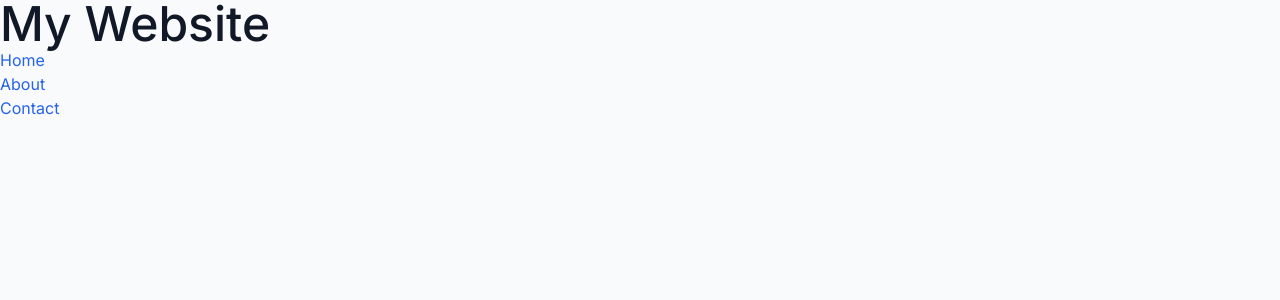
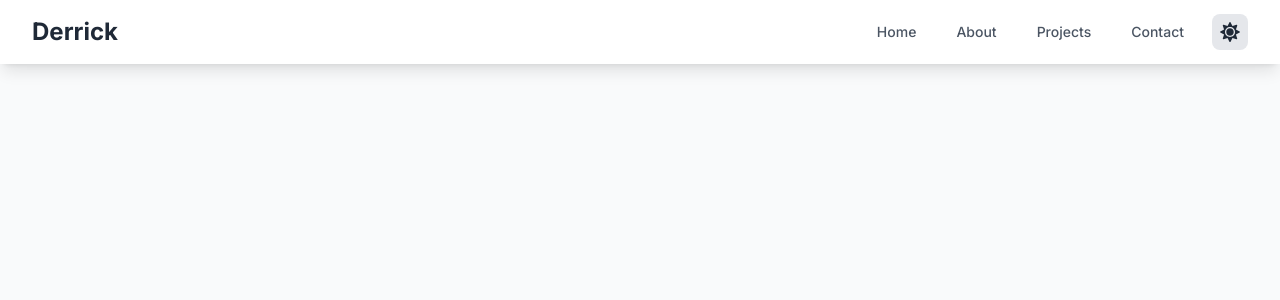
Before and after one commit to derrick1451/Portfolio, a React (Vite) app: page / in a window 1280 px wide. Shown: the top 300 px of the page. Built offline with nearby package versions, Linux system fonts and the light colour scheme.

Commit message:
Modify navbar

```diff
--- a/src/components/NavBar.jsx
+++ b/src/components/NavBar.jsx
@@ -1,12 +1,111 @@
+import { useState, useEffect } from 'react';
+import { FaMoon, FaSun } from 'react-icons/fa';
+import { motion } from 'framer-motion';
+
 export default function NavBar() {
+    const [isDark, setIsDark] = useState(true);
+    const [isOpen, setIsOpen] = useState(false);
+
+    useEffect(() => {
+        if (isDark) {
+            document.documentElement.classList.add('dark');
+        } else {
+            document.documentElement.classList.remove('dark');
+        }
+    }, [isDark]);
+
+    const navItems = [
+        { title: 'Home', href: '#home' },
+        { title: 'About', href: '#about' },
+        { title: 'Projects', href: '#projects' },
+        { title: 'Contact', href: '#contact' },
+    ];
+
     return (
-        <nav>
-        <h1>My Website</h1>
-        <ul>
-            <li><a href="#home">Home</a></li>
-            <li><a href="#about">About</a></li>
-            <li><a href="#contact">Contact</a></li>
-        </ul>
+        <nav className="fixed w-full bg-white dark:bg-gray-900 shadow-lg z-50">
+            <div className="max-w-7xl mx-auto px-4 sm:px-6 lg:px-8">
+                <div className="flex items-center justify-between h-16">
+
+                    <div className="flex-shrink-0">
+                        <h1 className="text-2xl font-bold text-gray-800 dark:text-white">Derrick</h1>
+                    </div>
+
+
+                    <div className="hidden md:block">
+                        <div className="ml-10 flex items-center space-x-4">
+                            {navItems.map((item) => (
+                                <a
+                                    key={item.title}
+                                    href={item.href}
+                                    className="text-gray-600 dark:text-gray-300 hover:text-gray-900 dark:hover:text-white px-3 py-2 rounded-md text-sm font-medium"
+                                >
+                                    {item.title}
+                                </a>
+                            ))}
+                            <button
+                                onClick={() => setIsDark(!isDark)}
+                                className="p-2 rounded-lg bg-gray-200 dark:bg-gray-700 text-gray-800 dark:text-yellow-300"
+                            >
+                                {isDark ? <FaSun size={20} /> : <FaMoon size={20} />}
+                            </button>
+                        </div>
+                    </div>
+
+
+                    <div className="md:hidden flex items-center">
+                        <button
+                            onClick={() => setIsDark(!isDark)}
+                            className="p-2 mr-2 rounded-lg bg-gray-200 dark:bg-gray-700 text-gray-800 dark:text-yellow-300"
+                        >
+                            {isDark ? <FaSun size={20} /> : <FaMoon size={20} />}
+                        </button>
+                        <button
+                            onClick={() => setIsOpen(!isOpen)}
+                            className="inline-flex items-center justify-center p-2 rounded-md text-gray-400 hover:text-gray-500 hover:bg-gray-100 dark:hover:bg-gray-800"
+                        >
+                            <span className="sr-only">Open main menu</span>
+                            <svg
+                                className={`${isOpen ? 'hidden' : 'block'} h-6 w-6`}
+                                xmlns="http://www.w3.org/2000/svg"
+                                fill="none"
+                                viewBox="0 0 24 24"
+                                stroke="currentColor"
+                            >
+                                <path strokeLinecap="round" strokeLinejoin="round" strokeWidth={2} d="M4 6h16M4 12h16M4 18h16" />
+                            </svg>
+                            <svg
+                                className={`${isOpen ? 'block' : 'hidden'} h-6 w-6`}
+                                xmlns="http://www.w3.org/2000/svg"
+                                fill="none"
+                                viewBox="0 0 24 24"
+                                stroke="currentColor"
+                            >
+                                <path strokeLinecap="round" strokeLinejoin="round" strokeWidth={2} d="M6 18L18 6M6 6l12 12" />
+                            </svg>
+                        </button>
+                    </div>
+                </div>
+
+
+                <motion.div
+                    className={`${isOpen ? 'block' : 'hidden'} md:hidden`}
+                    initial={{ opacity: 0, y: -10 }}
+                    animate={{ opacity: isOpen ? 1 : 0, y: isOpen ? 0 : -10 }}
+                    transition={{ duration: 0.2 }}
+                >
+                    <div className="px-2 pt-2 pb-3 space-y-1 sm:px-3">
+                        {navItems.map((item) => (
+                            <a
+                                key={item.title}
+                                href={item.href}
+                                className="text-gray-600 dark:text-gray-300 hover:text-gray-900 dark:hover:text-white block px-3 py-2 rounded-md text-base font-medium"
+                            >
+                                {item.title}
+                            </a>
+                        ))}
+                    </div>
+                </motion.div>
+            </div>
         </nav>
     );
-    }
+}
```
